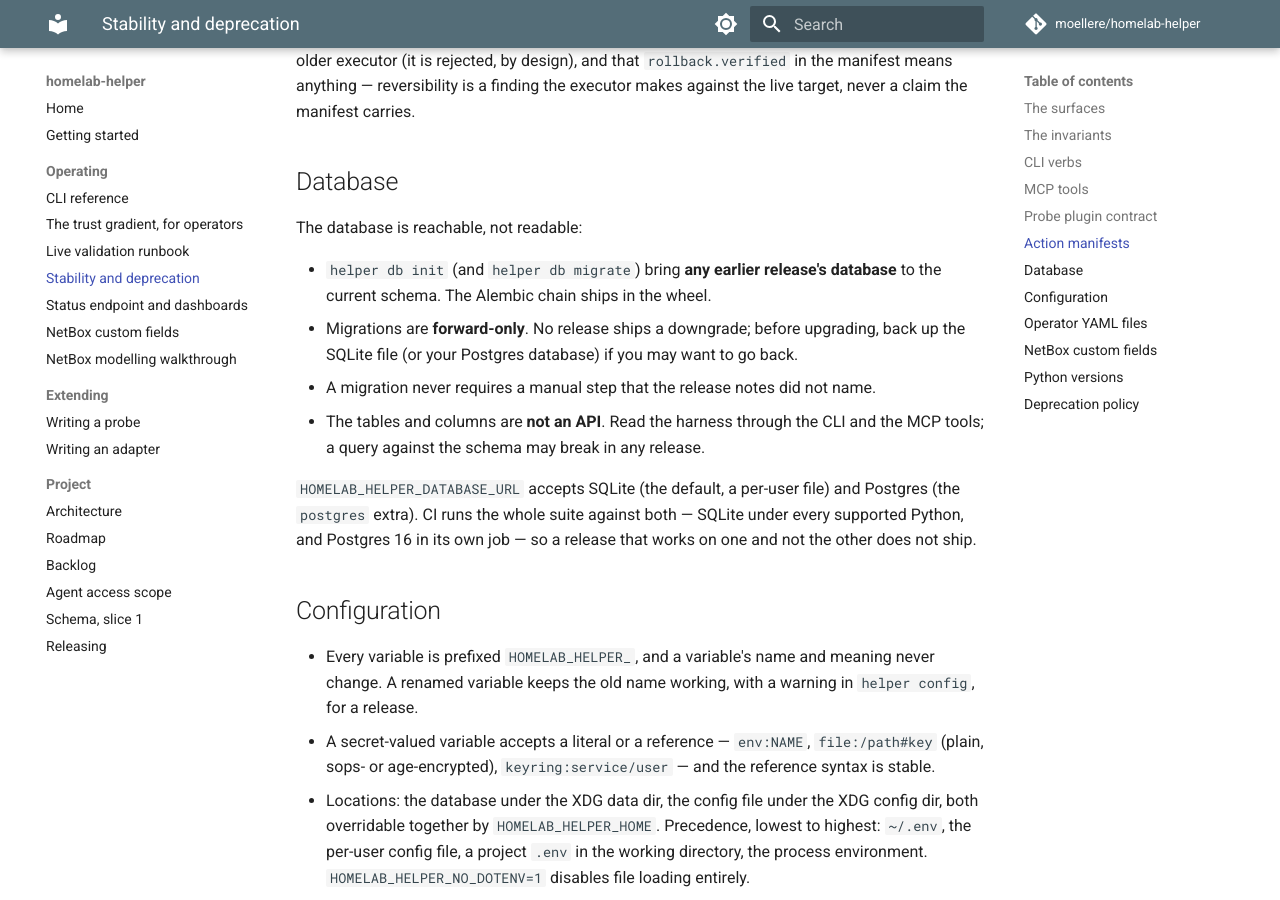
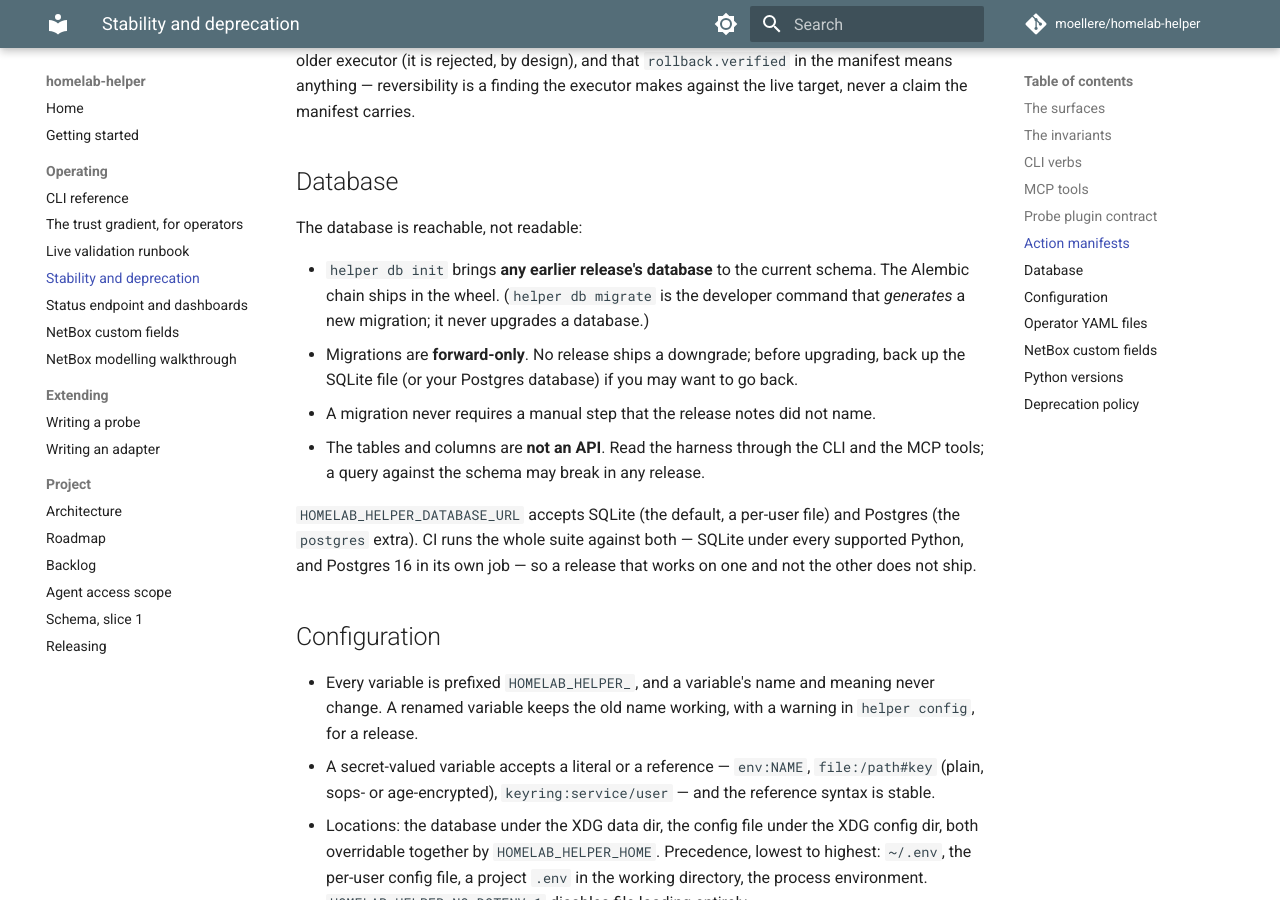
Before and after one commit to moellere/homelab-helper, an MkDocs documentation site: the page built from docs/stability.md, in a window 1280 px wide and 900 px high, scrolled down 5457 px. Built offline with MkDocs 1.6.1 and Material for MkDocs 9.7.7, drawn with Linux system fonts in a browser that asks for light colours; comment, search, counter and statistics services are not loaded.

Commit message:
docs(stability): db migrate generates a migration, it does not upgrade (#114)
The Database section said `helper db init` (and `helper db migrate`) bring an
earlier database to the current schema. Only `db init` upgrades; `db migrate`
is the developer command that generates a new Alembic revision.


Claude-Session: https://claude.ai/code/session_01GYUoMEvDXb4HR3rwcZAb5F

Co-authored-by: Claude Opus 5.5 <noreply@anthropic.com>

```diff
--- a/docs/stability.md
+++ b/docs/stability.md
@@ -169,8 +169,10 @@ a claim the manifest carries.
 
 The database is reachable, not readable:
 
-- `helper db init` (and `helper db migrate`) bring **any earlier release's
-  database** to the current schema. The Alembic chain ships in the wheel.
+- `helper db init` brings **any earlier release's database** to the current
+  schema. The Alembic chain ships in the wheel. (`helper db migrate` is the
+  developer command that *generates* a new migration; it never upgrades a
+  database.)
 - Migrations are **forward-only**. No release ships a downgrade; before
   upgrading, back up the SQLite file (or your Postgres database) if you may
   want to go back.
```
